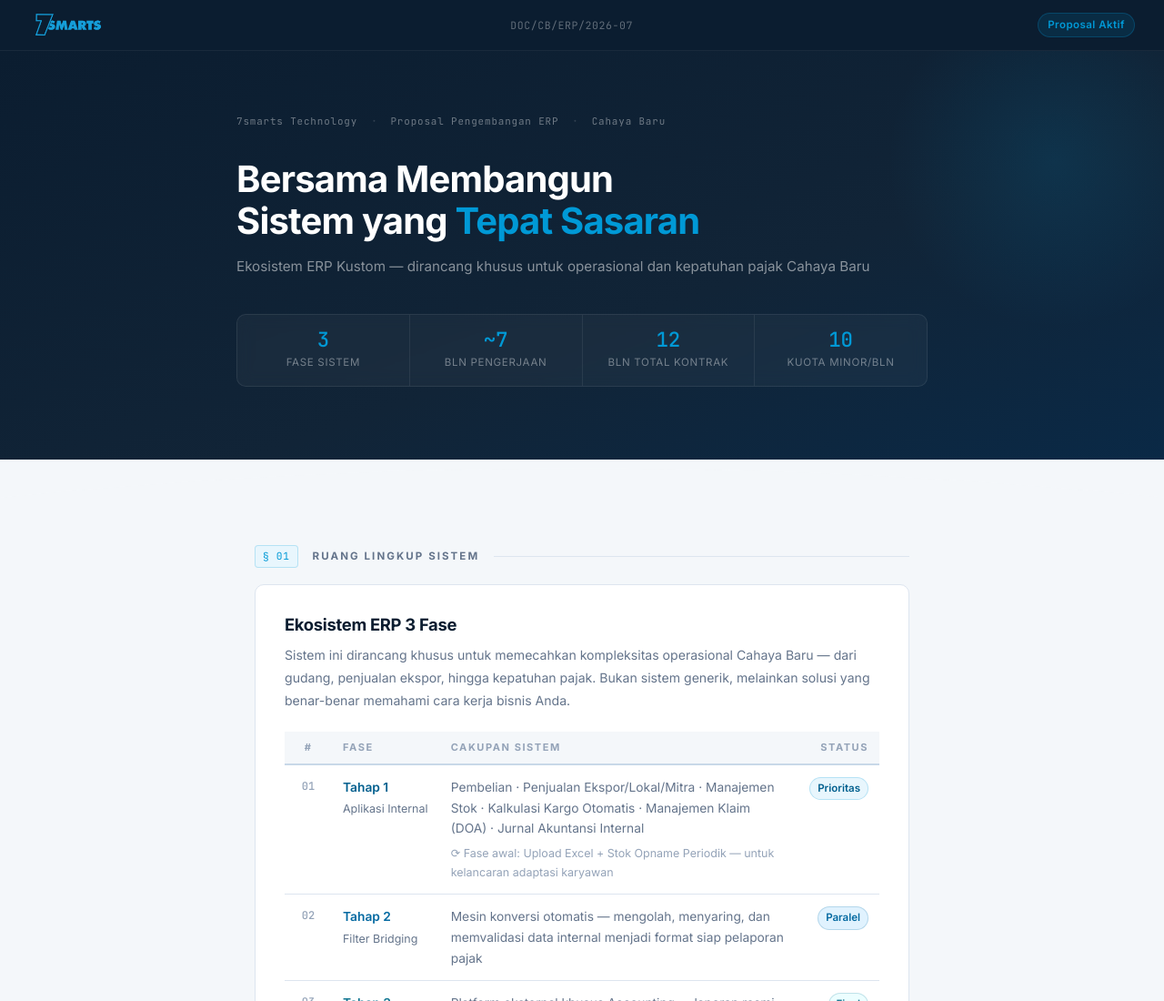
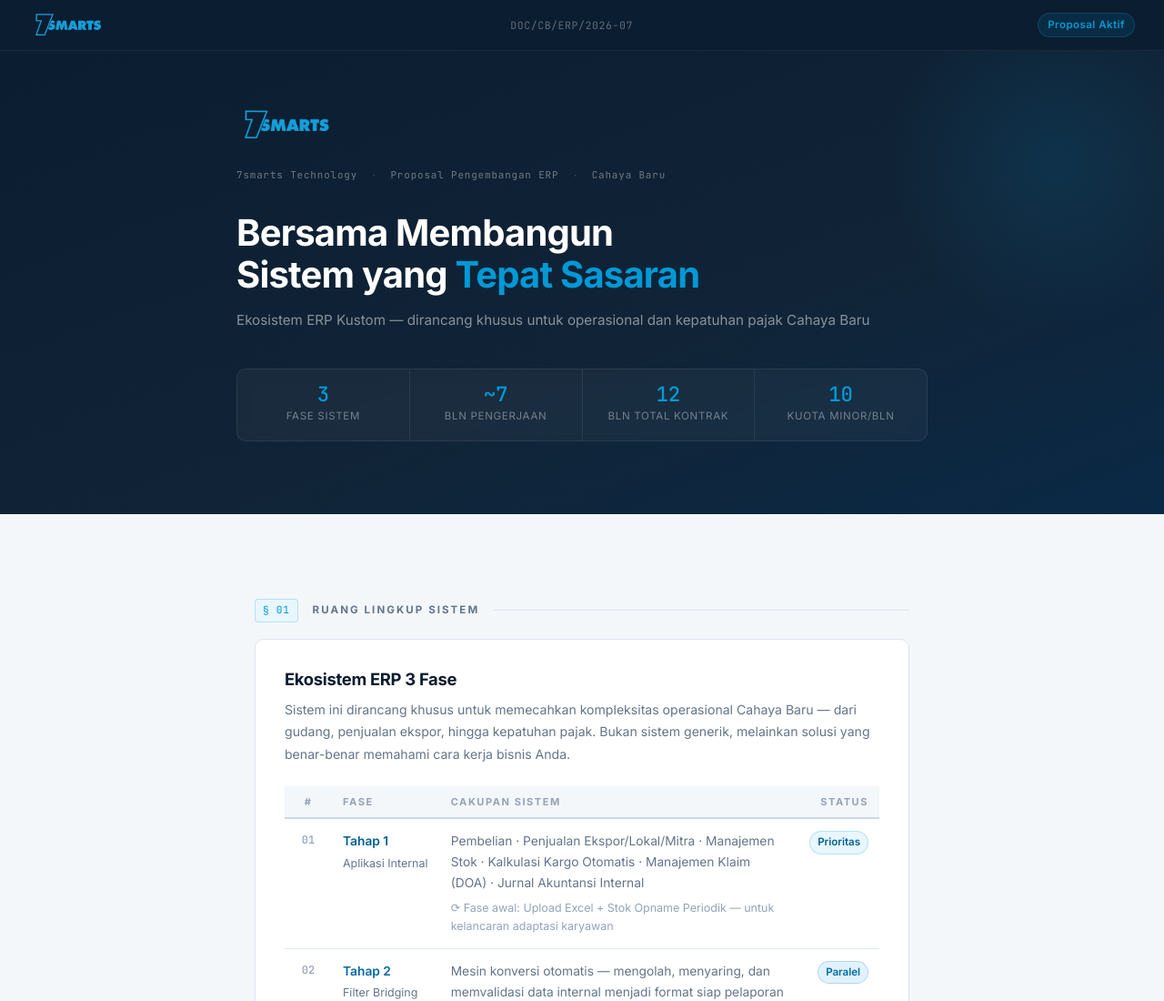
Before and after one commit to dewarisaptajayasri1579-beep/penawaran-CB-Jakarta, a plain HTML site: page index_interactive.html in a window 1280 px wide. Shown: the top 1100 px of the page at 91% size. Drawn offline with Linux system fonts and the light colour scheme.

Commit message:
force add assets/logo7smarts.png and update relative path to ./assets/

```diff
--- a/index_interactive.html
+++ b/index_interactive.html
@@ -4,7 +4,7 @@
     <meta charset="UTF-8">
     <meta name="viewport" content="width=device-width, initial-scale=1.0">
     <title>Penawaran Sistem ERP — 7smarts</title>
-    <link rel="icon" type="image/png" href="assets/logo7smarts.png">
+    <link rel="icon" type="image/png" href="./assets/logo7smarts.png">
     <link href="https://fonts.googleapis.com/css2?family=Inter:wght@300;400;500;600;700&family=JetBrains+Mono:wght@400;500&display=swap" rel="stylesheet">
     <style>
         :root {
@@ -816,7 +816,7 @@
 
 <!-- ── TOP BAR ── -->
 <div class="top-bar">
-    <img src="assets/logo7smarts.png" alt="7smarts">
+    <img src="./assets/logo7smarts.png" alt="7smarts">
     <span class="doc-id">DOC/CB/ERP/2026-07</span>
     <span class="doc-status">Proposal Aktif</span>
 </div>
@@ -824,6 +824,7 @@
 <!-- ── HERO ── -->
 <div class="hero">
     <div class="hero-inner">
+        <img src="./assets/logo7smarts.png" alt="7smarts" style="height:36px; margin-bottom:16px;">
         <div class="hero-meta">
             <span class="chip">7smarts Technology</span>
             <span class="sep">·</span>
```
Also changed, not shown: index.html (+1 -1 lines).
